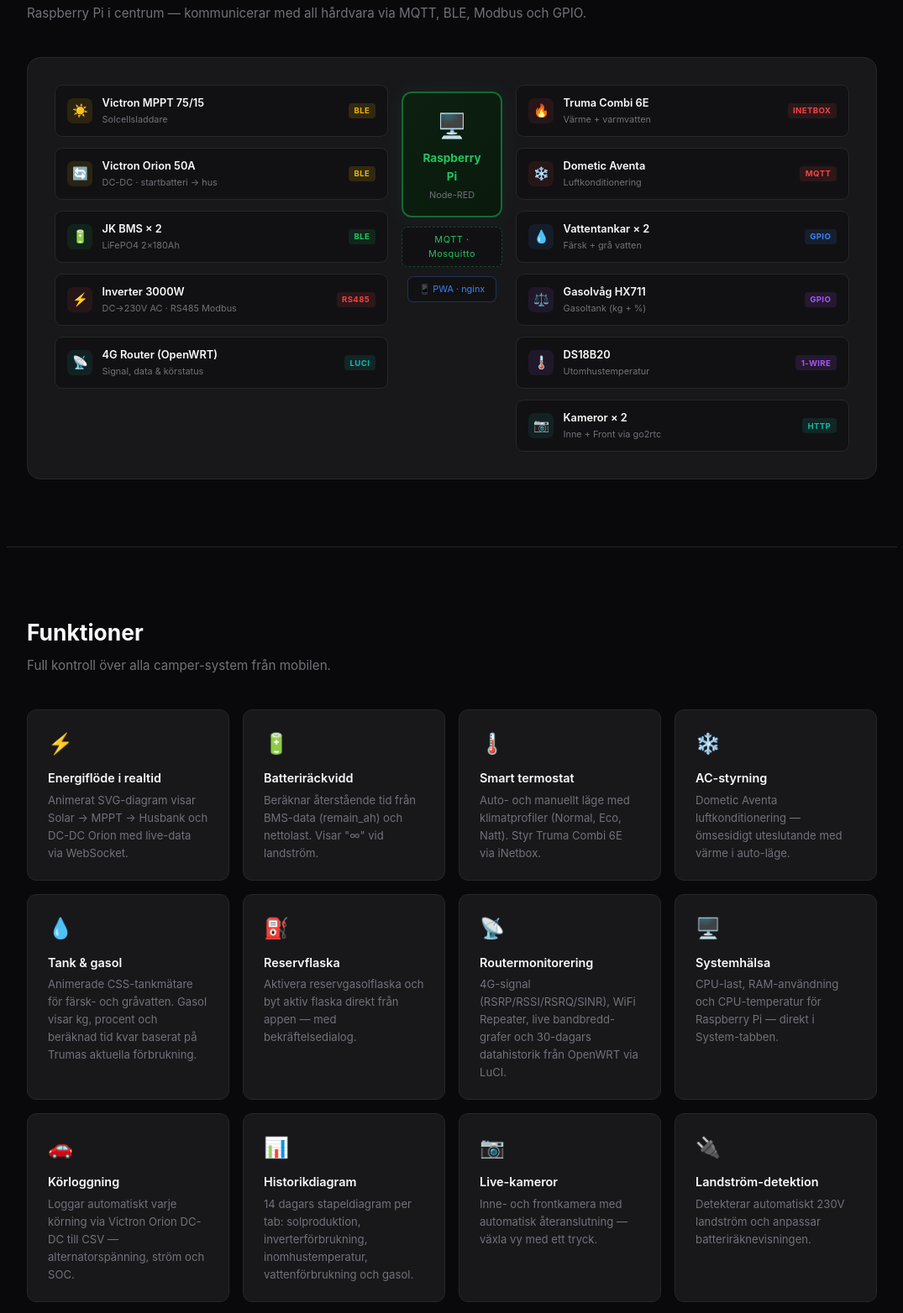
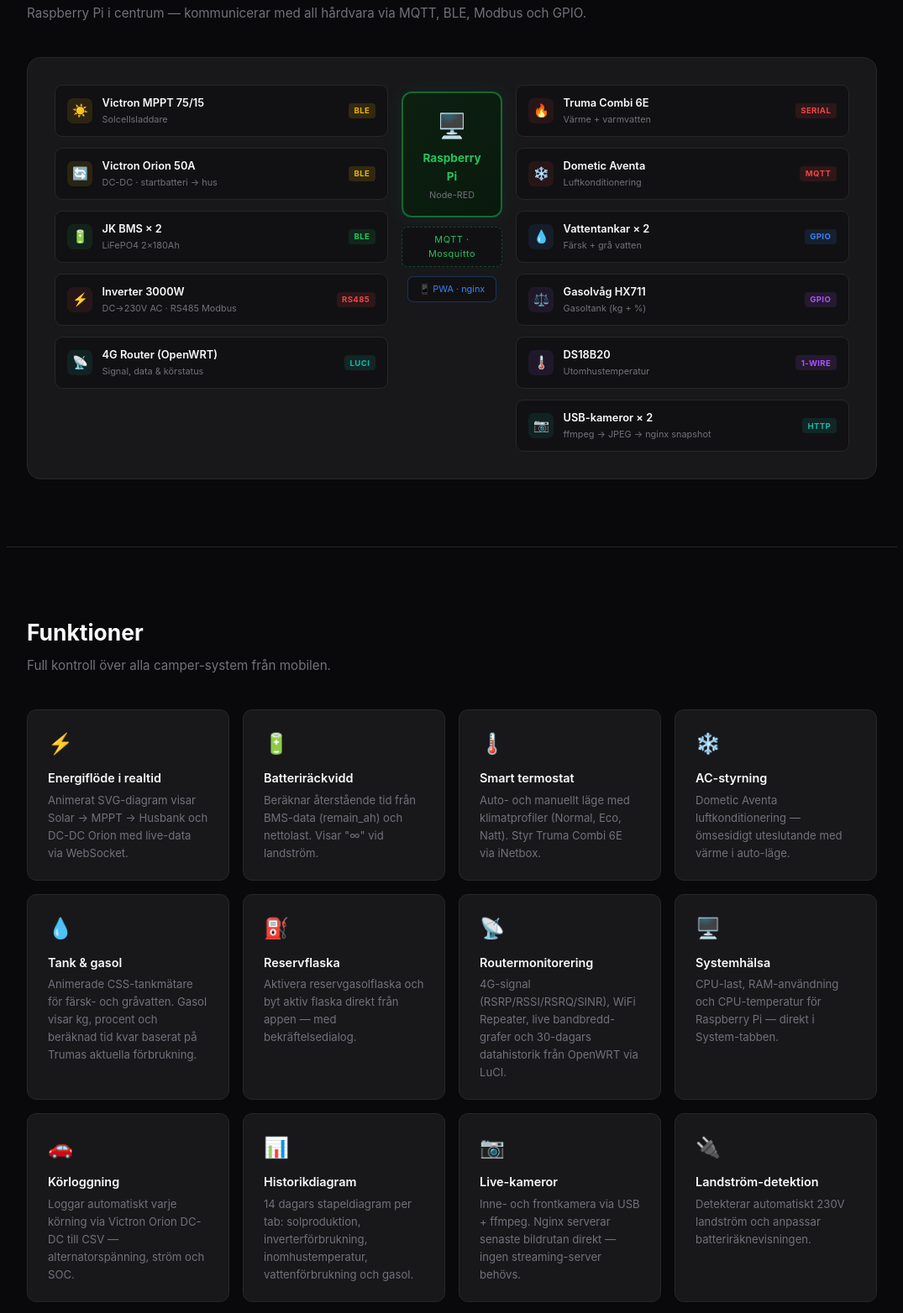
Before and after one commit to TonyHellberg/camper-control-web, a plain HTML site: page index.html in a window 1280 px wide. Shown: the part 925-2489 px from the top of the page at 84% size, without its empty margins (102-1177 px from the left). Drawn offline with Linux system fonts and the light colour scheme.

Commit message:
Fix: USB cameras via ffmpeg/nginx, Truma via serial, remove go2rtc/SMS

```diff
--- a/index.html
+++ b/index.html
@@ -364,7 +364,7 @@
         <div class="d-node dn-heat">
           <div class="d-icon">🔥</div>
           <div class="d-info"><div class="d-title">Truma Combi 6E</div><div class="d-sub">Värme + varmvatten</div></div>
-          <span class="d-tag">inetbox</span>
+          <span class="d-tag">Serial</span>
         </div>
         <div class="d-node dn-heat">
           <div class="d-icon">❄️</div>
@@ -388,7 +388,7 @@
         </div>
         <div class="d-node dn-cam">
           <div class="d-icon">📷</div>
-          <div class="d-info"><div class="d-title">Kameror × 2</div><div class="d-sub">Inne + Front via go2rtc</div></div>
+          <div class="d-info"><div class="d-title">USB-kameror × 2</div><div class="d-sub">ffmpeg → JPEG → nginx snapshot</div></div>
           <span class="d-tag">HTTP</span>
         </div>
       </div>
@@ -456,7 +456,7 @@
     <div class="feature-card">
       <div class="feature-icon">📷</div>
       <h3>Live-kameror</h3>
-      <p>Inne- och frontkamera med automatisk återanslutning — växla vy med ett tryck.</p>
+      <p>Inne- och frontkamera via USB + ffmpeg. Nginx serverar senaste bildrutan direkt — ingen streaming-server behövs.</p>
     </div>
     <div class="feature-card">
       <div class="feature-icon">🔌</div>
@@ -894,7 +894,7 @@
     <span class="tech-pill"><i class="fa-brands fa-js"></i>Vanilla JS · PWA</span>
     <span class="tech-pill"><i class="fa-solid fa-server"></i>nginx</span>
     <span class="tech-pill"><i class="fa-solid fa-database"></i>InfluxDB 2.0</span>
-    <span class="tech-pill"><i class="fa-solid fa-camera"></i>go2rtc</span>
+    <span class="tech-pill"><i class="fa-solid fa-camera"></i>ffmpeg (kameror)</span>
     <span class="tech-pill"><i class="fa-solid fa-microchip"></i>Raspberry Pi OS</span>
   </div>
 </section>
```
